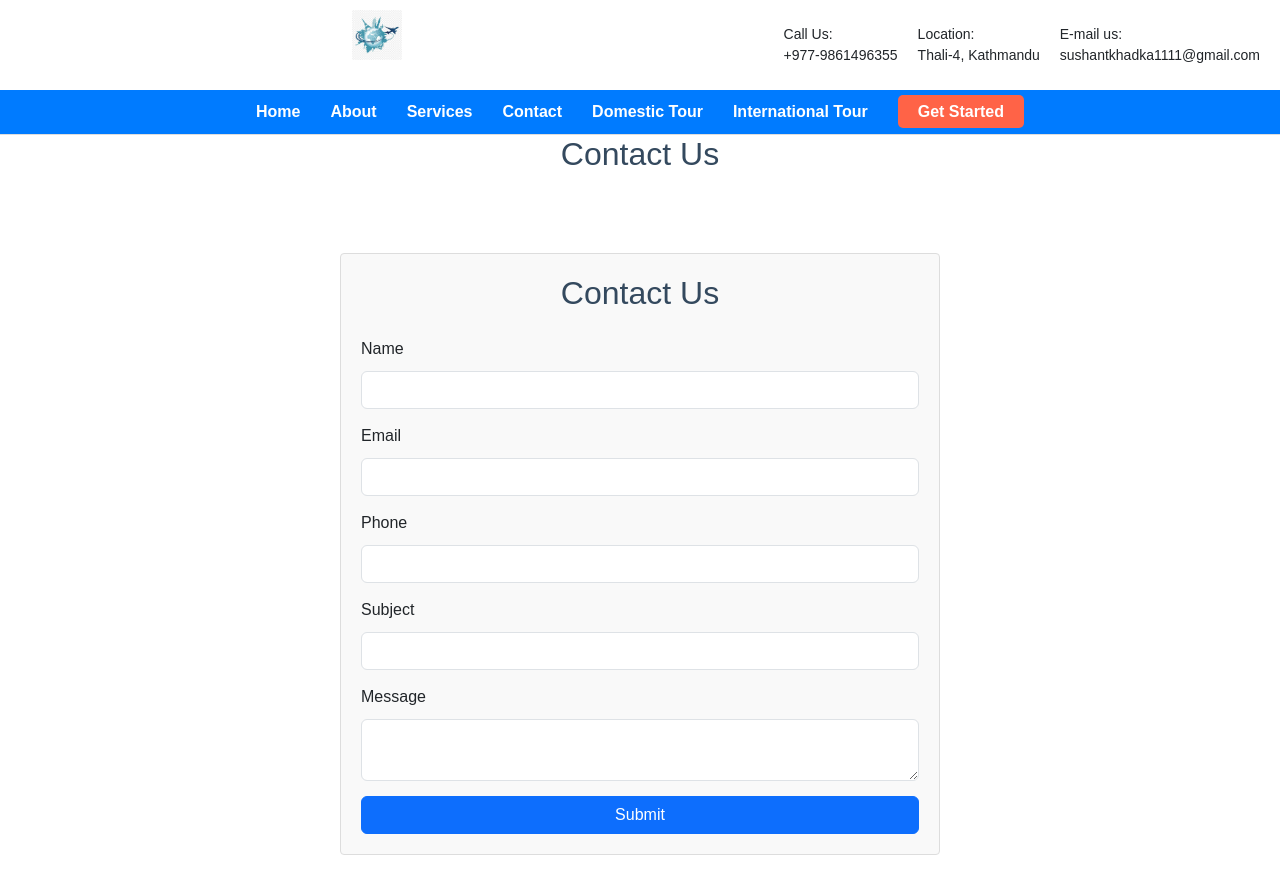
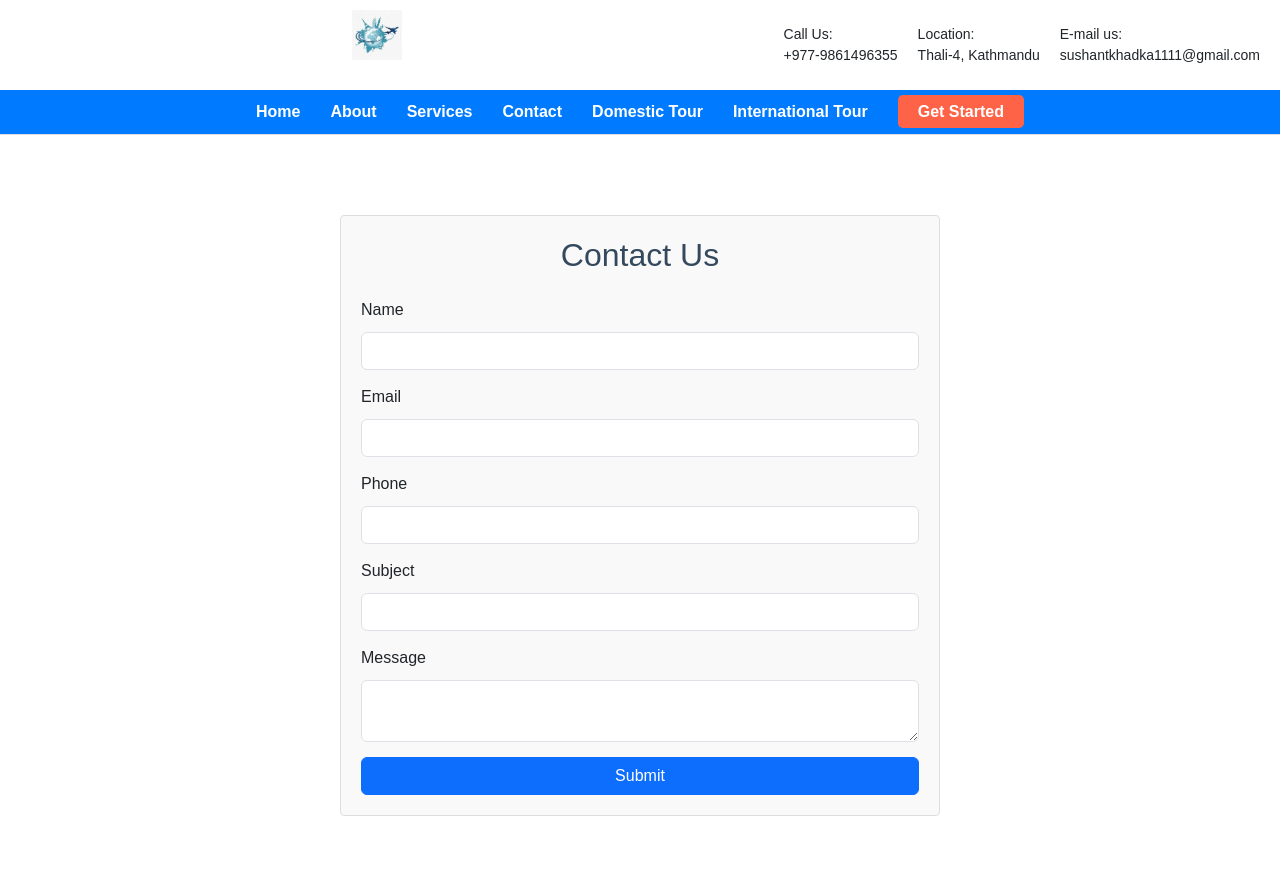
Before and after one commit to sushantkhadka01/tour-and-travel-website, a React (Create React App) app: page /contact in a window 1280 px wide. After the commit the page ends 848 px from the top, so only its background shows below. Built offline with nearby package versions, Linux system fonts and the light colour scheme.

Commit message:
edited the file after adding Subject in the form

```diff
--- a/src/Contact.js
+++ b/src/Contact.js
@@ -6,7 +6,6 @@ const Contact = () => {
   return (
     <div className="contact-page">
       <Header />
-      <h2>Contact Us</h2>
       <ContactForm />
     </div>
   );
```
